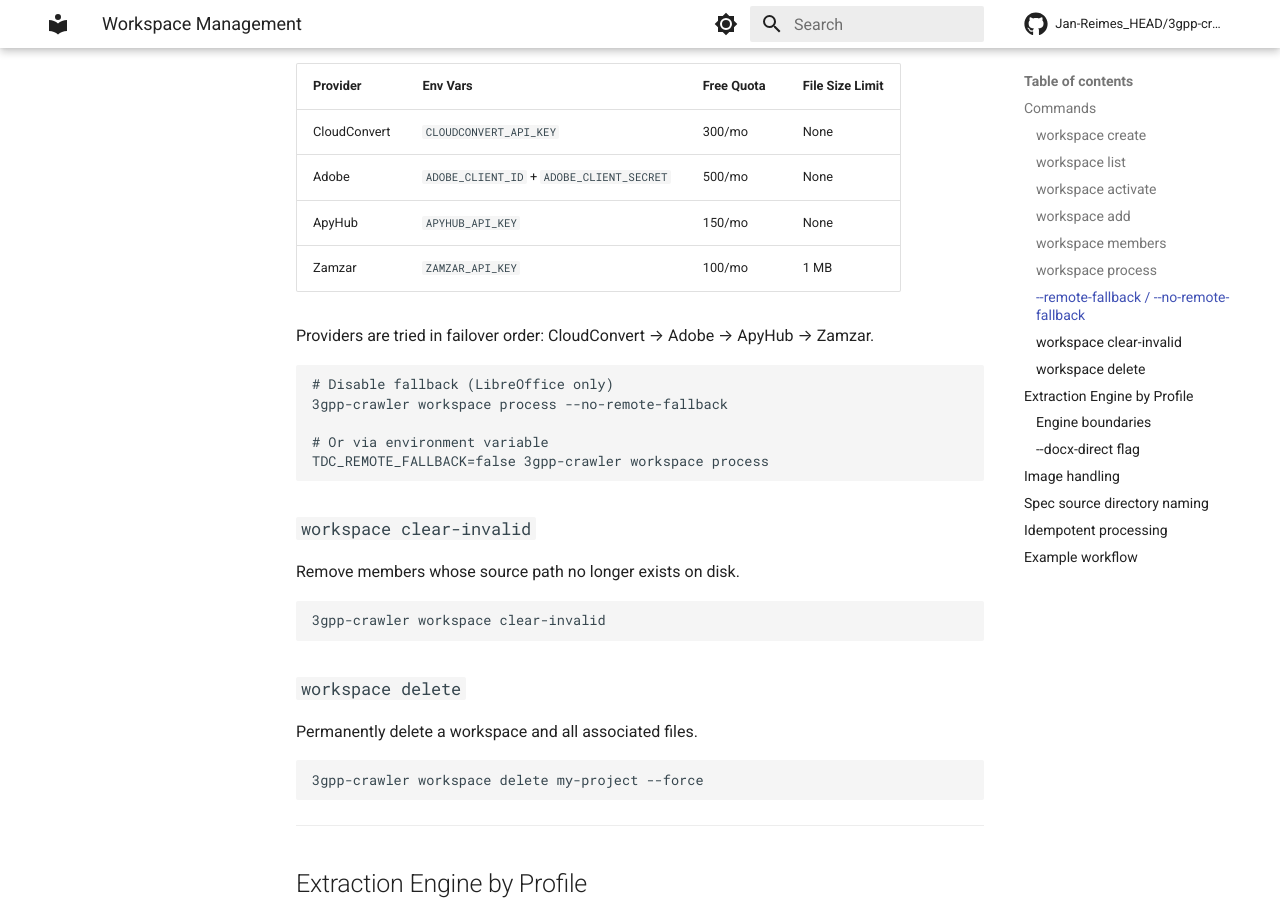
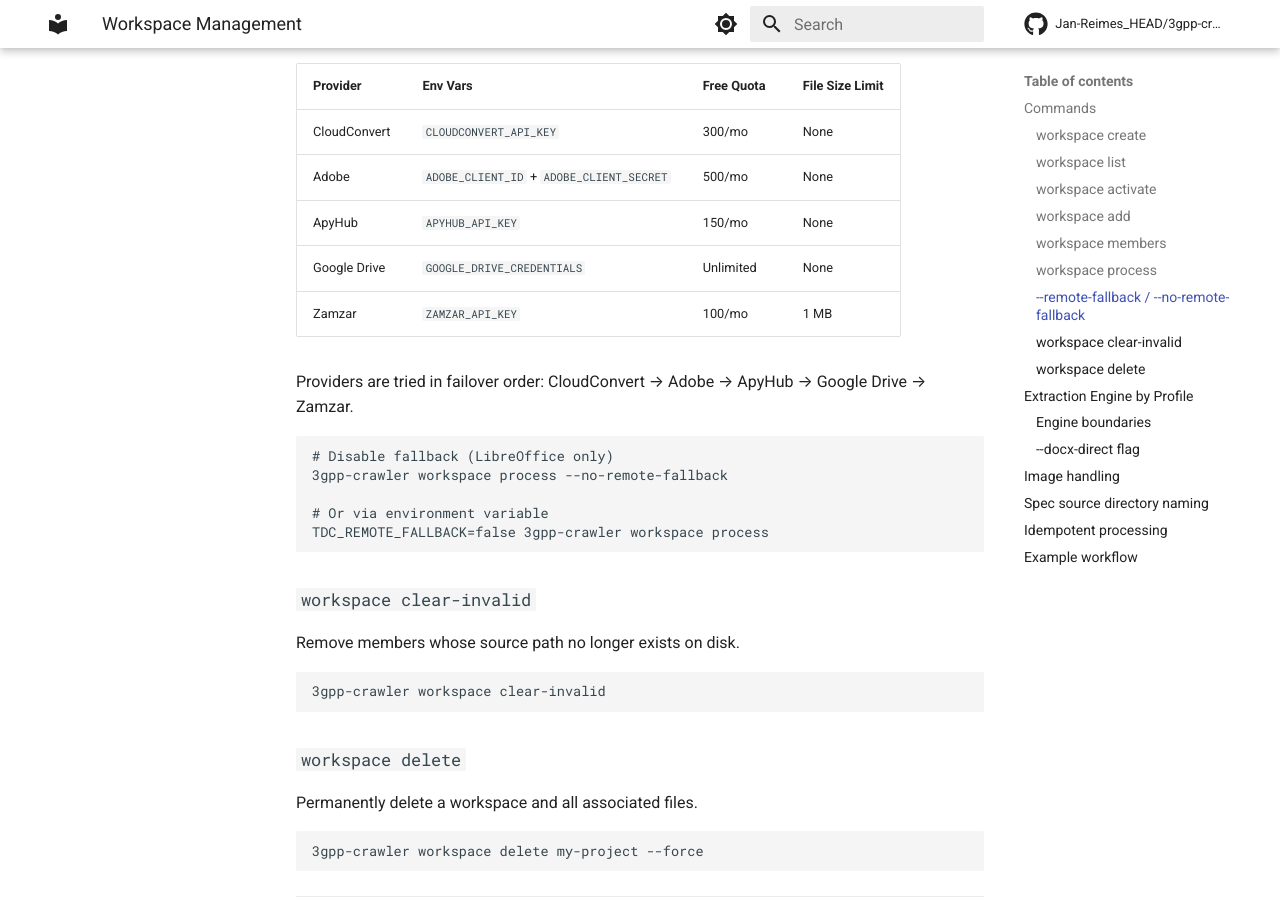
Before and after one commit to jr2804/3gpp-crawler, an MkDocs documentation site: the page built from docs/workspace.md, in a window 1280 px wide and 900 px high, scrolled down 2651 px. Built offline with MkDocs 1.6.1 and Material for MkDocs 9.7.7, drawn with Linux system fonts in a browser that asks for light colours.

Commit message:
📝 docs: add Google Drive as conversion provider
- update .env.example with Google Drive credentials config
- add Google Drive to fallback provider list

````diff
--- a/docs/workspace.md
+++ b/docs/workspace.md
@@ -108,9 +108,10 @@ To use the fallback, configure at least one provider in your environment (see `.
 | CloudConvert | `CLOUDCONVERT_API_KEY` | 300/mo | None |
 | Adobe | `ADOBE_CLIENT_ID` + `ADOBE_CLIENT_SECRET` | 500/mo | None |
 | ApyHub | `APYHUB_API_KEY` | 150/mo | None |
+| Google Drive | `GOOGLE_DRIVE_CREDENTIALS` | Unlimited | None |
 | Zamzar | `ZAMZAR_API_KEY` | 100/mo | 1 MB |
 
-Providers are tried in failover order: CloudConvert → Adobe → ApyHub → Zamzar.
+Providers are tried in failover order: CloudConvert → Adobe → ApyHub → Google Drive → Zamzar.
 
 ```bash
 # Disable fallback (LibreOffice only)
````
Also changed, not shown: 1 other file.
